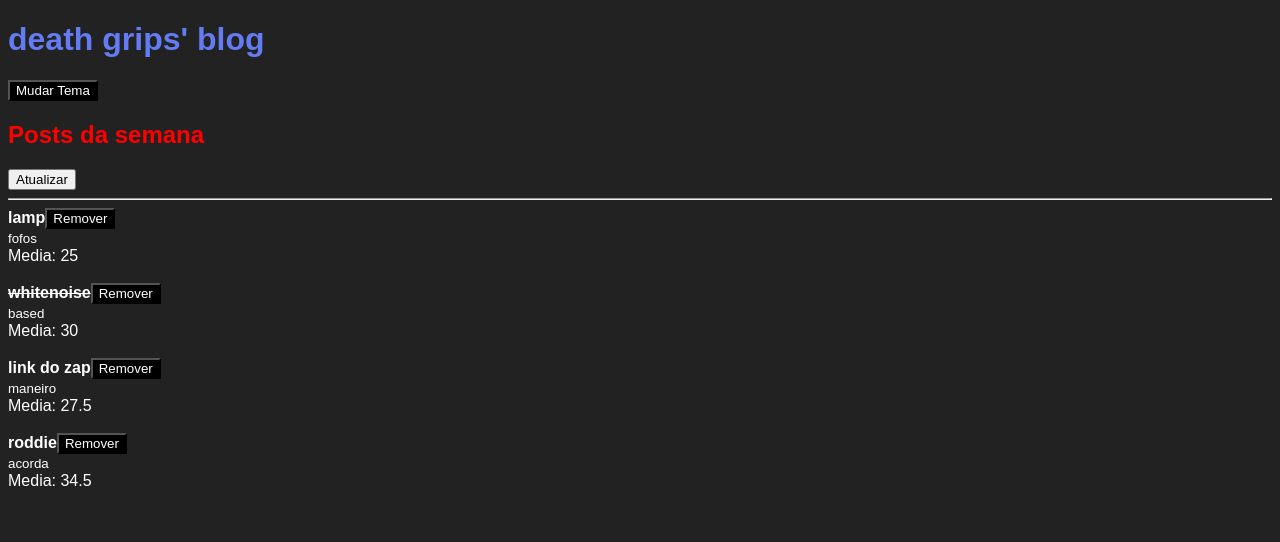
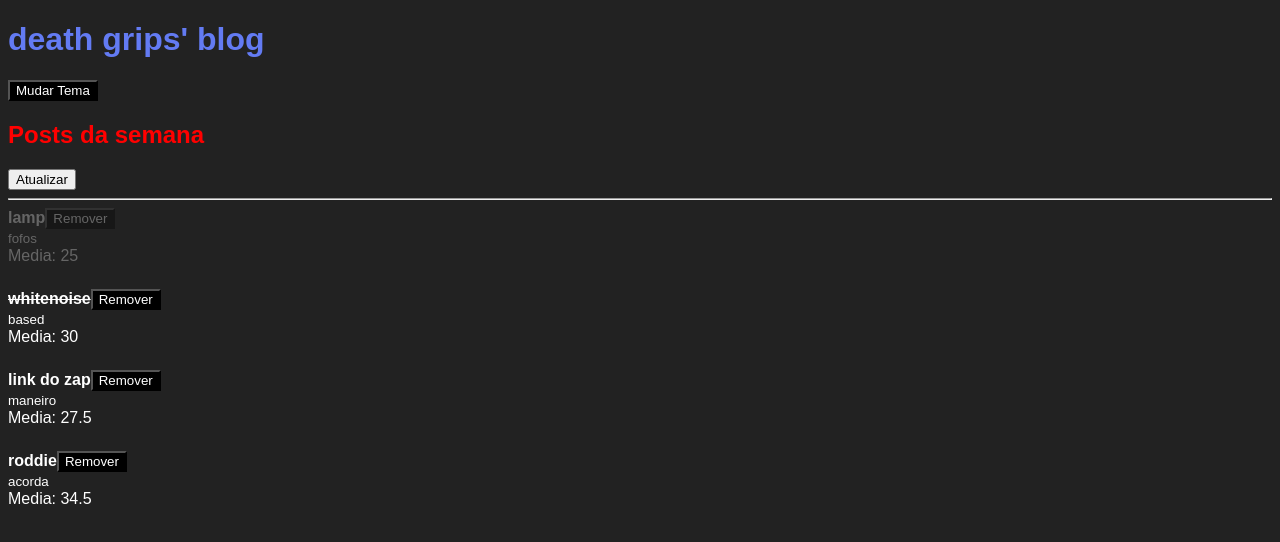
Before and after one commit to loonismos/fundamentos-react, a React app: page / in a window 1280 px wide. Shown: the top 542 px of the page. Built offline with nearby package versions, Linux system fonts and the light colour scheme.

Commit message:
classes dinâmicas

```diff
--- a/src/App.js
+++ b/src/App.js
@@ -8,10 +8,10 @@
 
 function App() {
   const [posts, setPosts] = useState([
-    {id: Math.random(), title: 'lamp', subtitle: 'fofos', likes: 50, read: false},
-    {id: Math.random(), title: 'whitenoise', subtitle: 'based', likes: 60, read: true},
-    {id: Math.random(), title: 'link do zap', subtitle: 'maneiro', likes: 55, read: false},
-    {id: Math.random(), title: 'roddie', subtitle: 'acorda', likes: 69, read: false},
+    {id: Math.random(), title: 'lamp', subtitle: 'fofos', likes: 50, read: false, removed: true},
+    {id: Math.random(), title: 'whitenoise', subtitle: 'based', likes: 60, read: true, removed: false},
+    {id: Math.random(), title: 'link do zap', subtitle: 'maneiro', likes: 55, read: false, removed: false},
+    {id: Math.random(), title: 'roddie', subtitle: 'acorda', likes: 69, read: false, removed: false},
   ]);
 
   function handleRefresh() {
@@ -27,8 +27,12 @@
     }
 
     function handleRemovePost(postId) {
-      setPosts((prevState) => (
-        prevState.filter(post => post.id !== postId)
+      setPosts((prevState) => prevState.map(
+        post => (
+          post.id === postId
+            ? { ...post, removed: true }
+            : post
+        )
       ));
     }
 
--- a/src/Post.js
+++ b/src/Post.js
@@ -2,10 +2,15 @@
 import PropTypes from "prop-types";
 import PostHeader from "./PostHeader";
 
+import styles from './Post.scss';
 export default function Post(props) {
   return (
-    <>
-      <article>
+      <article
+      className={
+        props.post.removed
+          ? styles.postDeleted
+          : styles.post
+      }>
         <PostHeader
           onRemove={props.onRemove}
           post={{
@@ -19,8 +24,6 @@
         <br />
         Media: {props.post.likes / 2}
       </article>
-      <br />
-    </>
   );
 }
 
@@ -32,5 +35,6 @@
     subtitle: PropTypes.string.isRequired,
     likes: PropTypes.number.isRequired,
     read: PropTypes.bool.isRequired,
+    removed: PropTypes.bool.isRequired,
   }).isRequired,
 };
--- /dev/null
+++ b/src/Post.scss
@@ -0,0 +1,8 @@
+.post {
+  margin-bottom: 24px;
+}
+
+.postDeleted {
+  opacity: 0.3;
+  margin-bottom: 24px;
+ }
```
